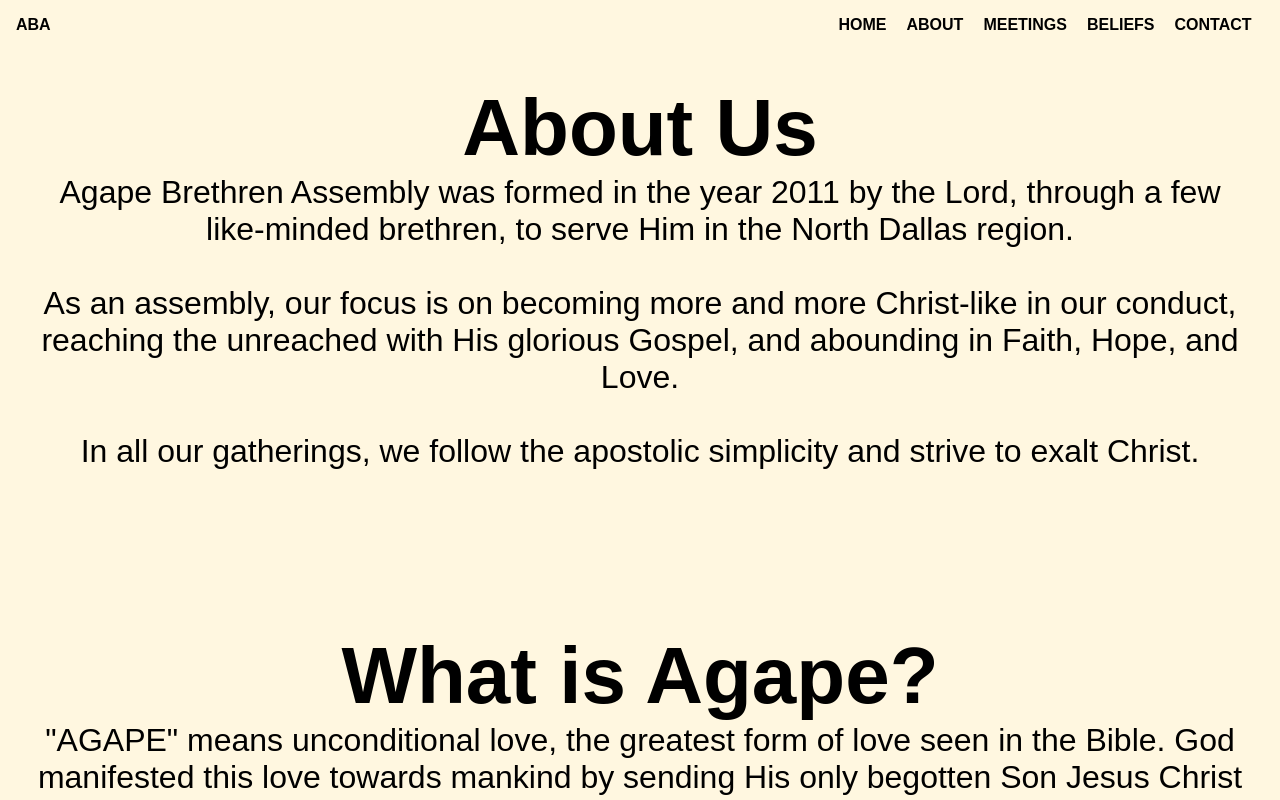
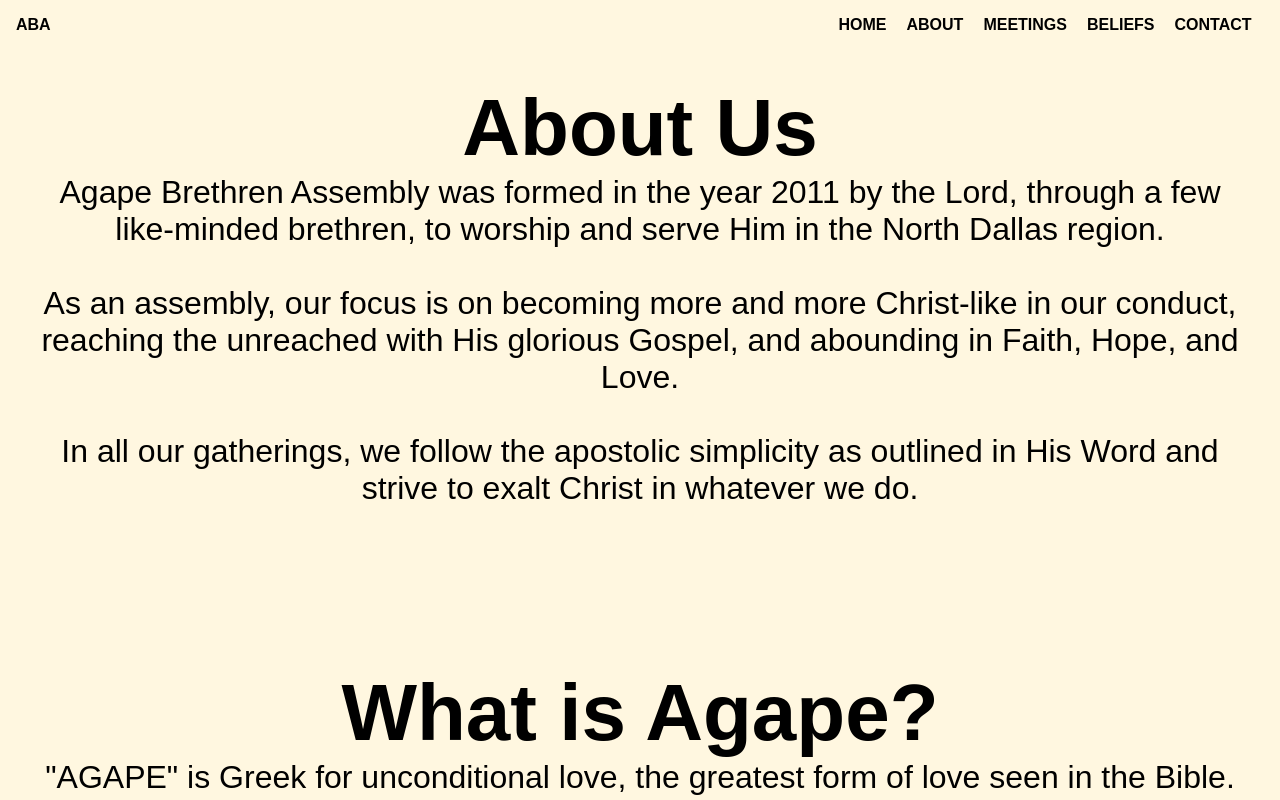
Before and after one commit to NoelVarghese2006/ABA_Official, a Next.js app in the folder a/: page /about in a window 1280 px wide. Built offline with nearby package versions, Linux system fonts and the light colour scheme.

Commit message:
various text additions

```diff
--- a/a/pages/about.js
+++ b/a/pages/about.js
@@ -8,16 +8,17 @@ export default function About() {
             <section className="about-page">
             <div className="history">
                 <h1>About Us</h1>
-                <p>Agape Brethren Assembly was formed in the year 2011 by the Lord, through a few like-minded brethren, to serve Him in the North Dallas region.<br /><br />
+                <p>Agape Brethren Assembly was formed in the year 2011 by the Lord, through a few like-minded brethren, to worship and serve Him in the North Dallas region.<br /><br />
                 As an assembly, our focus is on becoming more and more Christ-like in our conduct, reaching the unreached with His glorious Gospel, and abounding in Faith, Hope, and Love.<br /><br />
-                In all our gatherings, we follow the apostolic simplicity and strive to exalt Christ.</p>
+                In all our gatherings, we follow the apostolic simplicity as outlined in His Word and strive to exalt Christ in whatever we do.</p>
             </div>
             <div className="agape">
                 <h1>What is Agape?</h1>
-                <p>"AGAPE" means unconditional love, the greatest form of love seen in the Bible. God manifested this love towards mankind by sending His only begotten Son Jesus Christ to die for man's sins on the cross of calvary, so that "...whosoever believes in Him will not perish but have everlasting life". (John 3:16)<br /><br />
+                <p>"AGAPE" is Greek for unconditional love, the greatest form of love seen in the Bible. God manifested this love towards mankind by sending His only begotten Son Jesus Christ to die for man's sins on the cross of calvary, so that "...whosoever believes in Him will not perish but have everlasting life". (John 3:16)<br /><br />
                 Are you burdened with sins and wondering who can save you? Christ alone! "Nor is there salvation in any other, for there's no other name under heaven given among men by which we must be saved". (Acts 4:12)<br /><br />
-                If you confess your sins, believe in Jesus Christ, and accept Him as the Lord of your life, you will be saved. To such that are saved, "he gave the right to be called the children of God". (John 1:12)
+                If you confess your sins, believe in Jesus Christ, and accept Him as the Lord of your life, you will be saved. To such that are saved, "he gave the right to be called the children of God". (John 1:12)<br /><br />
                 </p>
+                <p>If you have any questions, please feel free to contact us using any of the means provided on the contact page.</p>
             </div>
             </section>
         </Page>
--- a/a/pages/index.js
+++ b/a/pages/index.js
@@ -21,6 +21,7 @@ export default function Home() {
             <div className="greetings">
                 <h1>Welcome!</h1>
                 <p>We are a group of believers who gather in the name of Jesus Christ according to the New Testament principles.</p>
+                <p>Please view the other pages if you want to know more about our assembly, and God bless you.</p>
             </div>
         </Page>
     )
--- a/a/pages/meetings.js
+++ b/a/pages/meetings.js
@@ -24,7 +24,7 @@ export default function Contact() {
         },
         {
           time: '10:00 am, First Sat each Month',
-          meeting: 'Outreach'
+          meeting: 'Outreach Ministry'
         }
       ]
 
```
